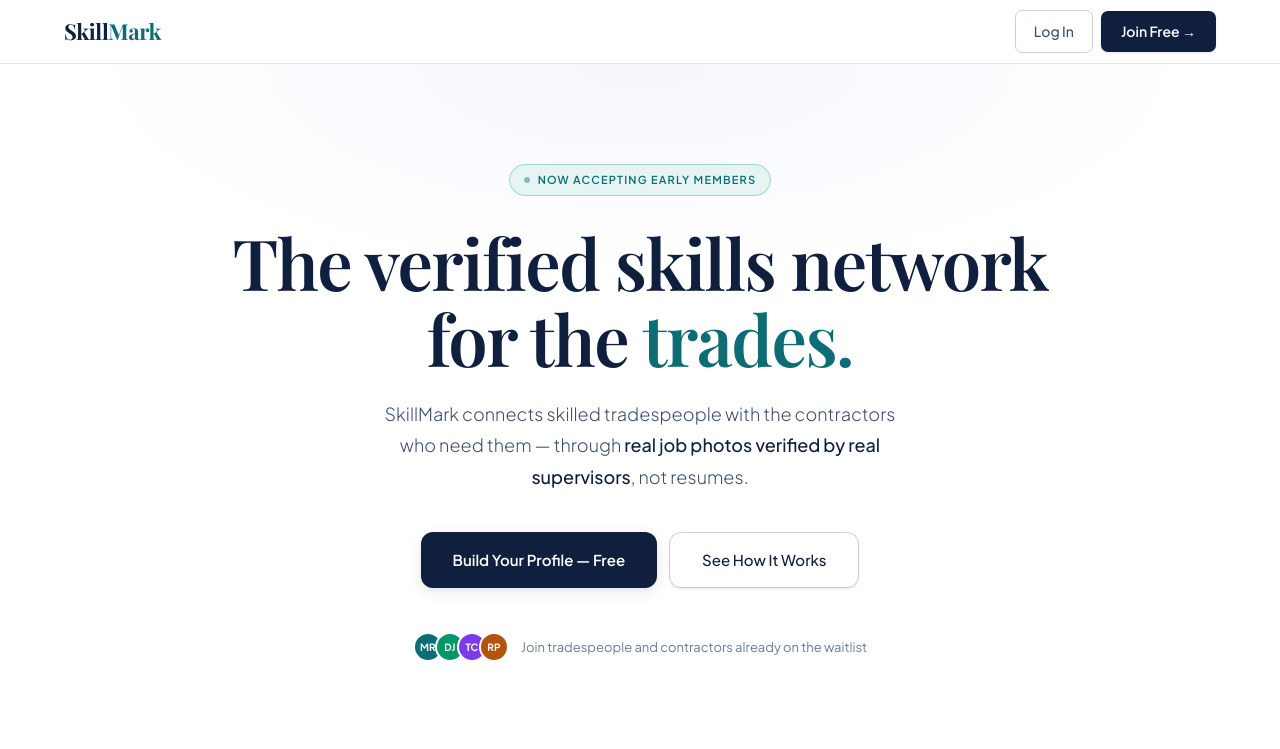
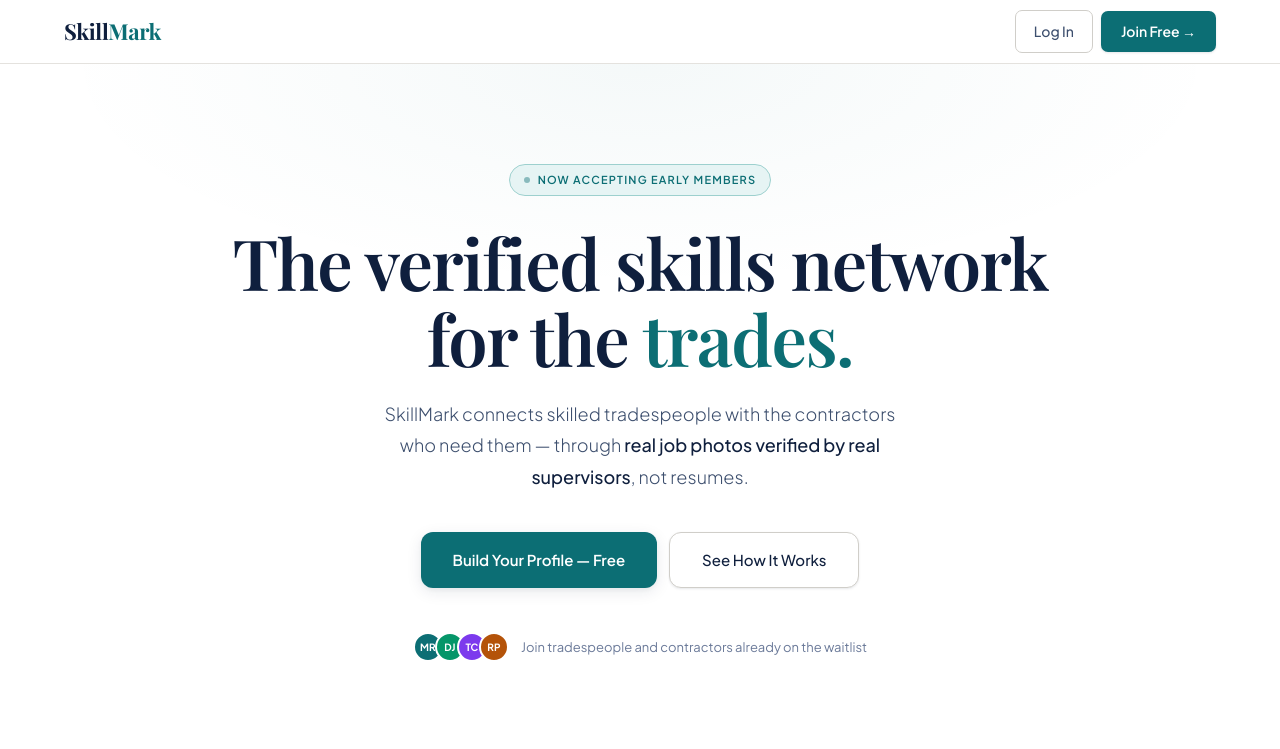
Before and after one commit to lukehenning9-star/SkillMark-App, a Next.js app: page / in a window 1280 px wide. Shown: the top 749 px of the page. Built offline with nearby package versions, Linux system fonts and the light colour scheme.

Commit message:
Remove remaining blue from landing page — buttons, gradient, input glow all green
https://claude.ai/code/session_01Q3Kb9YGFo6rwciYtrmFrDa

```diff
--- a/app/landing.css
+++ b/app/landing.css
@@ -46,10 +46,10 @@
 .lp-btn:active { transform: scale(0.97) !important; }
 .lp-btn-ghost { background: none; color: var(--text-mid); padding: 9px 18px; font-size: 14px; border: 1px solid var(--border2); }
 .lp-btn-ghost:hover { background: #eeecea; color: var(--text); }
-.lp-btn-navy { background: var(--navy); color: white; padding: 9px 20px; font-size: 14px; font-weight: 600; box-shadow: var(--shadow-sm); }
-.lp-btn-navy:hover { background: var(--navy-light); transform: translateY(-1px); box-shadow: var(--shadow-md); }
-.lp-btn-navy-lg { background: var(--navy); color: white; padding: 15px 32px; font-size: 15px; font-weight: 600; border-radius: var(--r); box-shadow: var(--shadow-md); }
-.lp-btn-navy-lg:hover { background: var(--navy-light); transform: translateY(-2px); box-shadow: var(--shadow-lg); }
+.lp-btn-navy { background: var(--accent); color: white; padding: 9px 20px; font-size: 14px; font-weight: 600; box-shadow: var(--shadow-sm); }
+.lp-btn-navy:hover { background: #0a5860; transform: translateY(-1px); box-shadow: var(--shadow-md); }
+.lp-btn-navy-lg { background: var(--accent); color: white; padding: 15px 32px; font-size: 15px; font-weight: 600; border-radius: var(--r); box-shadow: var(--shadow-md); }
+.lp-btn-navy-lg:hover { background: #0a5860; transform: translateY(-2px); box-shadow: var(--shadow-lg); }
 .lp-btn-outline-lg { background: white; color: var(--navy); padding: 15px 32px; font-size: 15px; font-weight: 500; border-radius: var(--r); border: 1px solid var(--border2); box-shadow: var(--shadow-sm); }
 .lp-btn-outline-lg:hover { background: #f0eeeb; transform: translateY(-2px); box-shadow: var(--shadow-md); }
 
@@ -75,7 +75,7 @@
 }
 .lp-hero::before {
   content: ''; position: absolute; inset: 0;
-  background: radial-gradient(ellipse 70% 50% at 50% 0%, rgba(29,78,216,0.045) 0%, transparent 65%);
+  background: radial-gradient(ellipse 70% 50% at 50% 0%, rgba(12,110,116,0.045) 0%, transparent 65%);
   pointer-events: none;
 }
 .lp-hero-eyebrow {
@@ -190,7 +190,7 @@
 .lp-signup-btn { display: block; width: 100%; text-align: center; padding: 13px 20px; font-size: 15px; font-weight: 600; border-radius: var(--r-sm); font-family: var(--font-jakarta, sans-serif); cursor: pointer; transition: all 0.18s; text-decoration: none; }
 .lp-signup-btn:active { transform: scale(0.97) !important; }
 .lp-signup-btn.worker { background: var(--accent); color: white; }
-.lp-signup-btn.worker:hover { background: #1a42c8; transform: translateY(-1px); box-shadow: var(--shadow-md); }
+.lp-signup-btn.worker:hover { background: #0a5860; transform: translateY(-1px); box-shadow: var(--shadow-md); }
 .lp-signup-btn.contractor { background: var(--green); color: white; }
 .lp-signup-btn.contractor:hover { background: #047857; transform: translateY(-1px); box-shadow: var(--shadow-md); }
 .lp-signup-note { font-size: 11px; color: var(--text-dimmer); text-align: center; }
@@ -204,11 +204,11 @@
 .lp-waitlist-box p { font-size: 14px; color: var(--text-dim); margin-bottom: 22px; font-weight: 300; line-height: 1.65; }
 .lp-waitlist-row { display: flex; gap: 8px; }
 .lp-waitlist-input { flex: 1; background: var(--bg); border: 1px solid var(--border); border-radius: var(--r-sm); padding: 10px 13px; color: var(--text); font-family: var(--font-jakarta, sans-serif); font-size: 14px; outline: none; transition: all 0.18s; }
-.lp-waitlist-input:focus { border-color: var(--accent); background: white; box-shadow: 0 0 0 3px rgba(29,78,216,0.08); }
+.lp-waitlist-input:focus { border-color: var(--accent); background: white; box-shadow: 0 0 0 3px rgba(12,110,116,0.1); }
 .lp-waitlist-input::placeholder { color: var(--text-dimmer); }
 .lp-waitlist-input.error { border-color: #ef4444; box-shadow: 0 0 0 3px rgba(239,68,68,0.1); }
-.lp-waitlist-btn { background: var(--navy); color: white; padding: 10px 20px; font-size: 14px; font-weight: 600; border-radius: var(--r-sm); border: none; cursor: pointer; font-family: var(--font-jakarta, sans-serif); transition: all 0.18s; white-space: nowrap; flex-shrink: 0; }
-.lp-waitlist-btn:hover { background: var(--navy-light); }
+.lp-waitlist-btn { background: var(--accent); color: white; padding: 10px 20px; font-size: 14px; font-weight: 600; border-radius: var(--r-sm); border: none; cursor: pointer; font-family: var(--font-jakarta, sans-serif); transition: all 0.18s; white-space: nowrap; flex-shrink: 0; }
+.lp-waitlist-btn:hover { background: #0a5860; }
 .lp-waitlist-btn:active { transform: scale(0.97); }
 .lp-waitlist-note { font-size: 11px; color: var(--text-dimmer); text-align: center; margin-top: 10px; }
 
```
